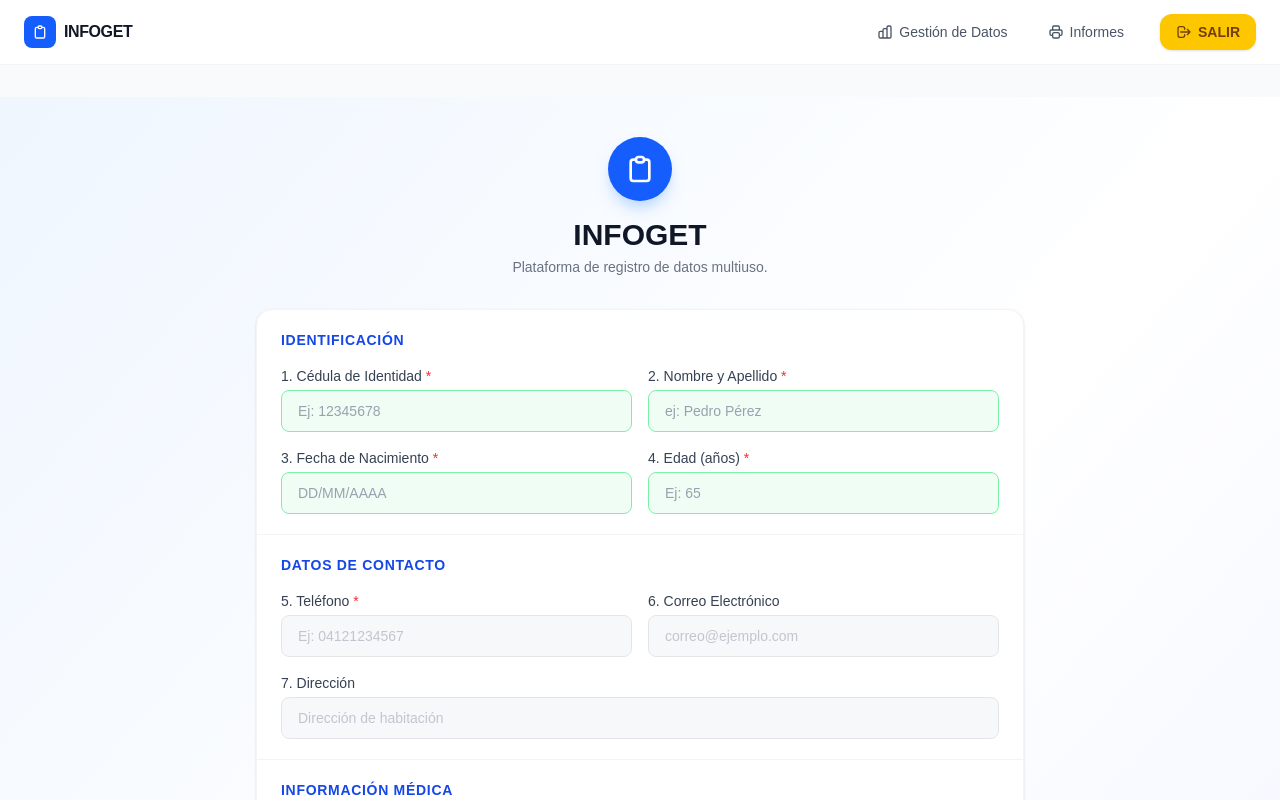
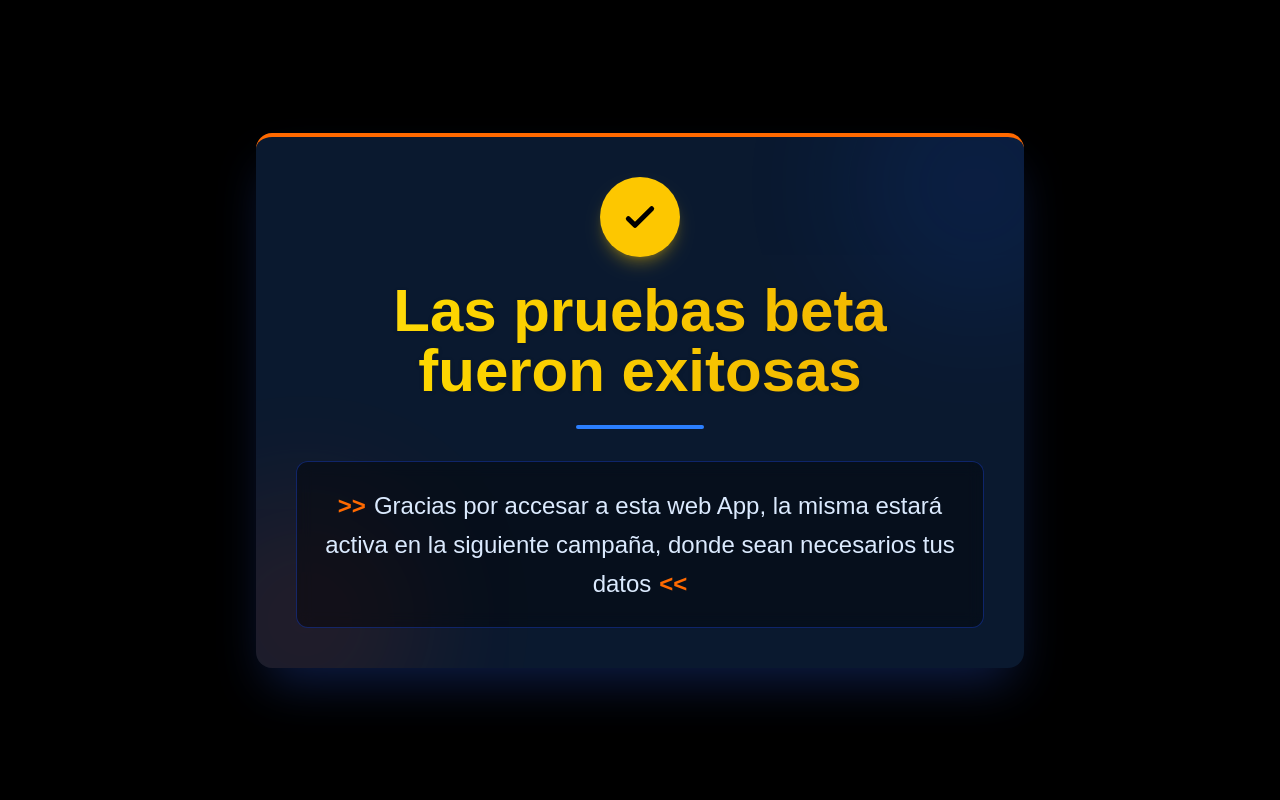
Before and after one commit to leo2166/infoget, a Next.js app: page / in a window 1280 px wide. Shown: the top 800 px of the page. Built offline with nearby package versions, Linux system fonts and the light colour scheme; no server answers.

Commit message:
feat: activar todos los campos y añadir mensaje de éxito de pruebas beta en el formulario y página principal

```diff
--- a/app/page.js
+++ b/app/page.js
@@ -1,13 +1,34 @@
-import NavbarPublica from '@/components/NavbarPublica';
-import FormularioRegistro from '@/components/FormularioRegistro';
-
 export default function Home() {
   return (
-    <div className="min-h-screen bg-gray-50 flex flex-col">
-      <NavbarPublica />
-      <main className="flex-1 py-8">
-        <FormularioRegistro />
-      </main>
+    <div className="min-h-screen bg-black flex flex-col items-center justify-center p-4">
+      <div className="max-w-3xl w-full bg-[#0a192f] border-t-4 border-orange-500 rounded-2xl p-10 shadow-2xl shadow-blue-900/50 text-center space-y-8 relative overflow-hidden">
+
+        {/* Decoración de fondo */}
+        <div className="absolute top-0 right-0 -mr-20 -mt-20 w-64 h-64 rounded-full bg-blue-600 opacity-10 blur-3xl"></div>
+        <div className="absolute bottom-0 left-0 -ml-20 -mb-20 w-64 h-64 rounded-full bg-orange-600 opacity-10 blur-3xl"></div>
+
+        <div className="relative z-10">
+          <div className="inline-flex items-center justify-center w-20 h-20 bg-yellow-400 rounded-full mb-6 shadow-lg shadow-yellow-400/30">
+            <svg className="w-10 h-10 text-black" fill="none" stroke="currentColor" viewBox="0 0 24 24" xmlns="http://www.w3.org/2000/svg">
+              <path strokeLinecap="round" strokeLinejoin="round" strokeWidth="3" d="M5 13l4 4L19 7" />
+            </svg>
+          </div>
+
+          <h1 className="text-4xl md:text-5xl lg:text-6xl font-extrabold text-transparent bg-clip-text bg-gradient-to-r from-yellow-300 to-yellow-500 mb-6 drop-shadow-sm">
+            Las pruebas beta fueron exitosas
+          </h1>
+
+          <div className="h-1 w-32 bg-blue-500 mx-auto rounded-full mb-8"></div>
+
+          <div className="bg-black/40 border border-blue-800/50 rounded-xl p-6 backdrop-blur-sm">
+            <p className="text-xl md:text-2xl text-blue-100 font-medium leading-relaxed">
+              <span className="text-orange-500 font-bold text-2xl mr-2">&gt;&gt;</span>
+              Gracias por accesar a esta web App, la misma estará activa en la siguiente campaña, donde sean necesarios tus datos
+              <span className="text-orange-500 font-bold text-2xl ml-2">&lt;&lt;</span>
+            </p>
+          </div>
+        </div>
+      </div>
     </div>
   );
 }
--- a/components/FormularioRegistro.js
+++ b/components/FormularioRegistro.js
@@ -109,13 +109,11 @@ export default function FormularioRegistro({ isEmbedded = false }) {
       nuevosErrores.edad = 'La edad es obligatoria.';
     }
 
-    // --- TEMPORAL BETA TEST: Solo validamos 1, 2, 3 y 4 ---
-    /*
     if (!form.telefono.trim()) {
       nuevosErrores.telefono = 'El teléfono es obligatorio.';
     } else {
       const telLimpio = form.telefono.replace(/\D/g, '');
-      // Validar códigos de Venezuela incluyendo 0422 solicitado
+      // Validar códigos de Venezuela incluyendo 0422
       const regexTel = /^(0412|0414|0424|0416|0426|0422|02\d{2})\d{7}$/;
       if (!regexTel.test(telLimpio)) {
         nuevosErrores.telefono = 'Número no reconocido (ej: 04121234567).';
@@ -135,8 +133,6 @@ export default function FormularioRegistro({ isEmbedded = false }) {
     if (!form.cirugiaPendiente) {
       nuevosErrores.cirugiaPendiente = 'Este campo es obligatorio.';
     }
-    */
-    // --------------------------------------------------------
 
     setErrores(nuevosErrores);
     return Object.keys(nuevosErrores).length === 0;
@@ -150,12 +146,9 @@ export default function FormularioRegistro({ isEmbedded = false }) {
 
     setEnviando(true);
     try {
-      // --- TEMPORAL BETA TEST: Enviar valores dummy para pasar backend validation ---
       const payload = {
         ...form,
-        telefono: form.telefono || '0000000',
-        especialidad: form.especialidad ? (form.especialidad === 'Otra' ? form.especialidadOtra : form.especialidad) : 'BETA_TEST',
-        cirugiaPendiente: form.cirugiaPendiente || 'No'
+        especialidad: form.especialidad === 'Otra' ? form.especialidadOtra : form.especialidad,
       };
 
       const res = await fetch('/api/registro', {
@@ -171,6 +164,7 @@ export default function FormularioRegistro({ isEmbedded = false }) {
         setForm(ESTADO_INICIAL);
         setCedulaStatus(null);
         setErrores({});
+        setAceptaTerminos(false);
       } else {
         setResultado({ tipo: 'error', mensaje: data.error || 'Error al guardar. Intente nuevamente.' });
       }
@@ -181,23 +175,51 @@ export default function FormularioRegistro({ isEmbedded = false }) {
     }
   };
 
-  // --- TEMPORAL BETA TEST: Activar solo 1, 2, 3, 4 ---
-  const camposActivosBeta = ['cedula', 'nombre', 'fechaNacimiento', 'edad'];
-
   const inputClass = (campo) => {
-    const esActivo = camposActivosBeta.includes(campo);
     return `w-full px-4 py-2.5 rounded-lg border text-sm transition-colors focus:outline-none focus:ring-2 placeholder-gray-400 text-gray-900 ${
       errores[campo]
         ? 'border-red-400 focus:ring-red-200 bg-red-50'
-        : esActivo
-          ? 'border-green-300 focus:ring-green-200 focus:border-green-500 bg-green-50'
-          : 'border-gray-300 bg-gray-100 opacity-60 cursor-not-allowed'
+        : 'border-green-300 focus:ring-green-200 focus:border-green-500 bg-green-50'
     }`;
   };
 
   return (
     <div className={isEmbedded ? "max-w-4xl mx-auto" : "min-h-screen bg-gradient-to-br from-blue-50 via-white to-indigo-50 py-10 px-4"}>
       <div className={isEmbedded ? "" : "max-w-3xl mx-auto"}>
+
+        {/* Banner de Éxito Beta */}
+        <div className="mb-8 overflow-hidden rounded-2xl border-2 border-orange-500 shadow-xl transform hover:scale-[1.01] transition-transform duration-300">
+          <div className="bg-yellow-400 p-1 flex justify-between px-4">
+            <span className="text-[10px] font-black text-black uppercase tracking-widest">Aviso Oficial</span>
+            <div className="flex gap-1">
+              <div className="w-2 h-2 rounded-full bg-blue-600"></div>
+              <div className="w-2 h-2 rounded-full bg-orange-500"></div>
+              <div className="w-2 h-2 rounded-full bg-black"></div>
+            </div>
+          </div>
+          <div className="bg-white p-6 flex flex-col sm:flex-row items-center gap-5">
+            <div className="bg-blue-600 p-4 rounded-xl shadow-lg shadow-blue-200 shrink-0">
+              <svg className="w-8 h-8 text-yellow-400" fill="currentColor" viewBox="0 0 20 20">
+                <path fillRule="evenodd" d="M10 18a8 8 0 100-16 8 8 0 000 16zm3.707-9.293a1 1 0 00-1.414-1.414L9 10.586 7.707 9.293a1 1 0 00-1.414 1.414l2 2a1 1 0 001.414 0l4-4z" clipRule="evenodd" />
+              </svg>
+            </div>
+            <div>
+              <h3 className="text-xl font-black text-blue-800 leading-tight mb-2">
+                ¡Las pruebas beta fueron exitosas!
+              </h3>
+              <p className="text-gray-900 font-medium text-sm leading-relaxed">
+                Gracias por accesar a esta web App. La misma estará <span className="text-orange-600 font-bold italic">activa en la siguiente campaña</span>, donde sean necesarios tus datos.
+              </p>
+            </div>
+          </div>
+          <div className="bg-black py-1.5 px-6">
+            <div className="flex justify-center gap-8">
+              <div className="h-1 w-12 bg-yellow-400 rounded-full"></div>
+              <div className="h-1 w-12 bg-blue-600 rounded-full"></div>
+              <div className="h-1 w-12 bg-orange-500 rounded-full"></div>
+            </div>
+          </div>
+        </div>
 
         {/* Encabezado - Solo se muestra si no está embebido */}
         {!isEmbedded && (
@@ -341,7 +363,6 @@ export default function FormularioRegistro({ isEmbedded = false }) {
                     onChange={handleChange}
                     placeholder="Ej: 04121234567"
                     className={inputClass('telefono')}
-                    disabled
                   />
                   {errores.telefono && <p className="mt-1 text-xs text-red-600">{errores.telefono}</p>}
                 </div>
@@ -358,7 +379,6 @@ export default function FormularioRegistro({ isEmbedded = false }) {
                     onChange={handleChange}
                     placeholder="correo@ejemplo.com"
                     className={inputClass('email')}
-                    disabled
                   />
                   {errores.email && <p className="mt-1 text-xs text-red-600">{errores.email}</p>}
                 </div>
@@ -375,7 +395,6 @@ export default function FormularioRegistro({ isEmbedded = false }) {
                     onChange={handleChange}
                     placeholder="Dirección de habitación"
                     className={inputClass('direccion')}
-                    disabled
                   />
                 </div>
               </div>
@@ -397,7 +416,6 @@ export default function FormularioRegistro({ isEmbedded = false }) {
                     value={form.especialidad}
                     onChange={handleChange}
                     className={inputClass('especialidad')}
-                    disabled
                   >
                     <option value="">Seleccione...</option>
                     {ESPECIALIDADES.map(e => (
@@ -435,7 +453,6 @@ export default function FormularioRegistro({ isEmbedded = false }) {
                     value={form.cirugiaPendiente}
                     onChange={handleChange}
                     className={inputClass('cirugiaPendiente')}
-                    disabled
                   >
                     <option value="">Seleccione...</option>
                     <option value="Sí">Sí</option>
@@ -457,7 +474,6 @@ export default function FormularioRegistro({ isEmbedded = false }) {
                     onChange={handleChange}
                     placeholder="Diagnóstico médico (opcional)"
                     className={`${inputClass('diagnostico')} resize-none`}
-                    disabled
                   />
                 </div>
 
@@ -473,7 +489,6 @@ export default function FormularioRegistro({ isEmbedded = false }) {
                     onChange={handleChange}
                     placeholder="Observaciones adicionales (opcional)"
                     className={`${inputClass('observaciones')} resize-none`}
-                    disabled
                   />
                 </div>
               </div>
```
